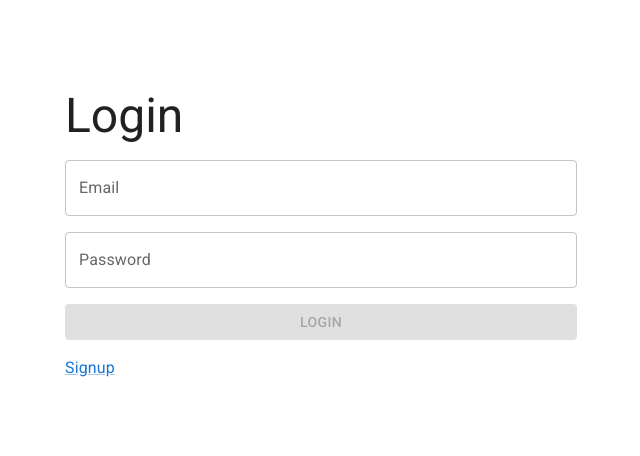
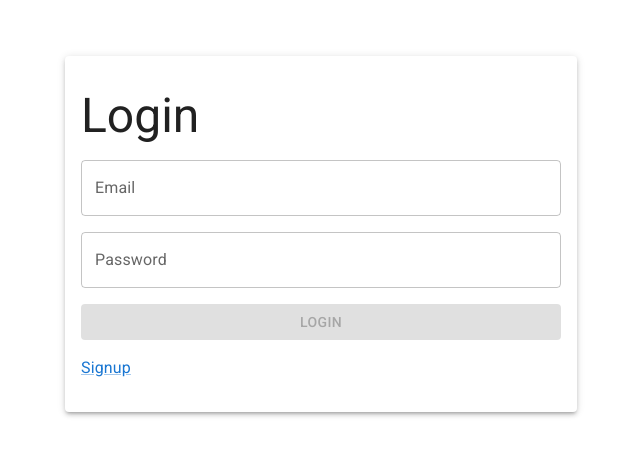
Before and after one commit to AlexAriz/dnd-fe, a React (Vite) app: page /login in a window 1280 px wide. Shown: the part 166-622 px from the top of the page, without its empty margins (319-959 px from the left). Built offline with nearby package versions, Linux system fonts and the light colour scheme; no server answers.

Commit message:
update auth page styles

```diff
--- a/src/features/Auth/components/AuthForm.tsx
+++ b/src/features/Auth/components/AuthForm.tsx
@@ -1,39 +1,18 @@
 import Button from "@mui/material/Button";
 import Link from "@mui/material/Link";
-import Stack from "@mui/material/Stack";
+import Paper from "@mui/material/Paper";
 import Toast from "Components/Toast";
-import { PublicRoutes } from "Constants/routes";
 import { useState } from "react";
 import { useIntl } from "react-intl";
 import { NavLink } from "react-router";
+import type { Flow } from "../types/flows";
+import flowMap from "../constants/flows";
 
-type Flow = "login" | "signup";
 interface AuthFormProps extends React.PropsWithChildren {
   onSubmit: () => Promise<void>;
   isValid: boolean;
   flow: Flow;
 }
-
-interface FlowMap {
-  submitButton: string;
-  linkText: string;
-  linkRoute: (typeof PublicRoutes)[keyof typeof PublicRoutes];
-  errorMessage: string;
-}
-const flowMap: Record<Flow, FlowMap> = {
-  login: {
-    submitButton: "LOGIN",
-    linkText: "SIGNUP",
-    linkRoute: PublicRoutes.SIGNUP,
-    errorMessage: "ERROR_LOGIN",
-  },
-  signup: {
-    submitButton: "SIGNUP",
-    linkText: "LOGIN",
-    linkRoute: PublicRoutes.LOGIN,
-    errorMessage: "ERROR_SIGNUP",
-  },
-};
 
 function AuthForm({ children, onSubmit, isValid, flow }: AuthFormProps) {
   const intl = useIntl();
@@ -53,7 +32,12 @@ function AuthForm({ children, onSubmit, isValid, flow }: AuthFormProps) {
   };
 
   return (
-    <Stack className="w-1/2 md:w-lg space-y-4" component="form" onSubmit={handleSubmit}>
+    <Paper
+      className="flex flex-col px-4 py-8 w-1/2 md:w-lg space-y-4"
+      component="form"
+      onSubmit={handleSubmit}
+      elevation={3}
+    >
       {children}
 
       <Button type="submit" variant="contained" disabled={!isValid} loading={buttonLoading}>
@@ -67,7 +51,7 @@ function AuthForm({ children, onSubmit, isValid, flow }: AuthFormProps) {
       <Toast isOpen={snackbarOpen} onClose={() => setSnackbarOpen(false)} severity="error">
         {intl.formatMessage({ id: flowMap[flow].errorMessage })}
       </Toast>
-    </Stack>
+    </Paper>
   );
 }
 
--- /dev/null
+++ b/src/features/Auth/constants/flows.ts
@@ -0,0 +1,19 @@
+import { PublicRoutes } from "Constants/routes";
+import type { Flow, FlowObject } from "../types/flows";
+
+const flowMap: Readonly<Record<Flow, FlowObject>> = {
+  login: {
+    submitButton: "LOGIN",
+    linkText: "SIGNUP",
+    linkRoute: PublicRoutes.SIGNUP,
+    errorMessage: "ERROR_LOGIN",
+  },
+  signup: {
+    submitButton: "SIGNUP",
+    linkText: "LOGIN",
+    linkRoute: PublicRoutes.LOGIN,
+    errorMessage: "ERROR_SIGNUP",
+  },
+};
+
+export default flowMap;
--- /dev/null
+++ b/src/features/Auth/types/flows.d.ts
@@ -0,0 +1,10 @@
+import type { PublicRoutes } from "Constants/routes";
+
+export type Flow = "login" | "signup";
+
+export interface FlowObject {
+  submitButton: string;
+  linkText: string;
+  linkRoute: (typeof PublicRoutes)[keyof typeof PublicRoutes];
+  errorMessage: string;
+}
--- a/src/features/Auth/views/Login.tsx
+++ b/src/features/Auth/views/Login.tsx
@@ -26,7 +26,6 @@ function Login() {
   };
 
   return (
-    <>
     <AuthForm onSubmit={handleSubmit} isValid={formValid} flow="login">
       <Typography variant="h3">{intl.formatMessage({ id: "LOGIN" })}</Typography>
 
@@ -44,7 +43,6 @@ function Login() {
         onChange={(e) => setPassword(e.target.value)}
       />
     </AuthForm>
-    </>
   );
 }
 
--- a/src/features/Auth/views/Signup.tsx
+++ b/src/features/Auth/views/Signup.tsx
@@ -23,7 +23,6 @@ function Signup() {
   };
 
   return (
-    <>
     <AuthForm onSubmit={handleSubmit} isValid={formValid} flow="signup">
       <Typography variant="h3">{intl.formatMessage({ id: "SIGNUP" })}</Typography>
 
@@ -48,7 +47,6 @@ function Signup() {
         onChange={(e) => setConfirmPassword(e.target.value)}
       />
     </AuthForm>
-    </>
   );
 }
 
```
Lines whose indentation alone changed are shown as unchanged.
